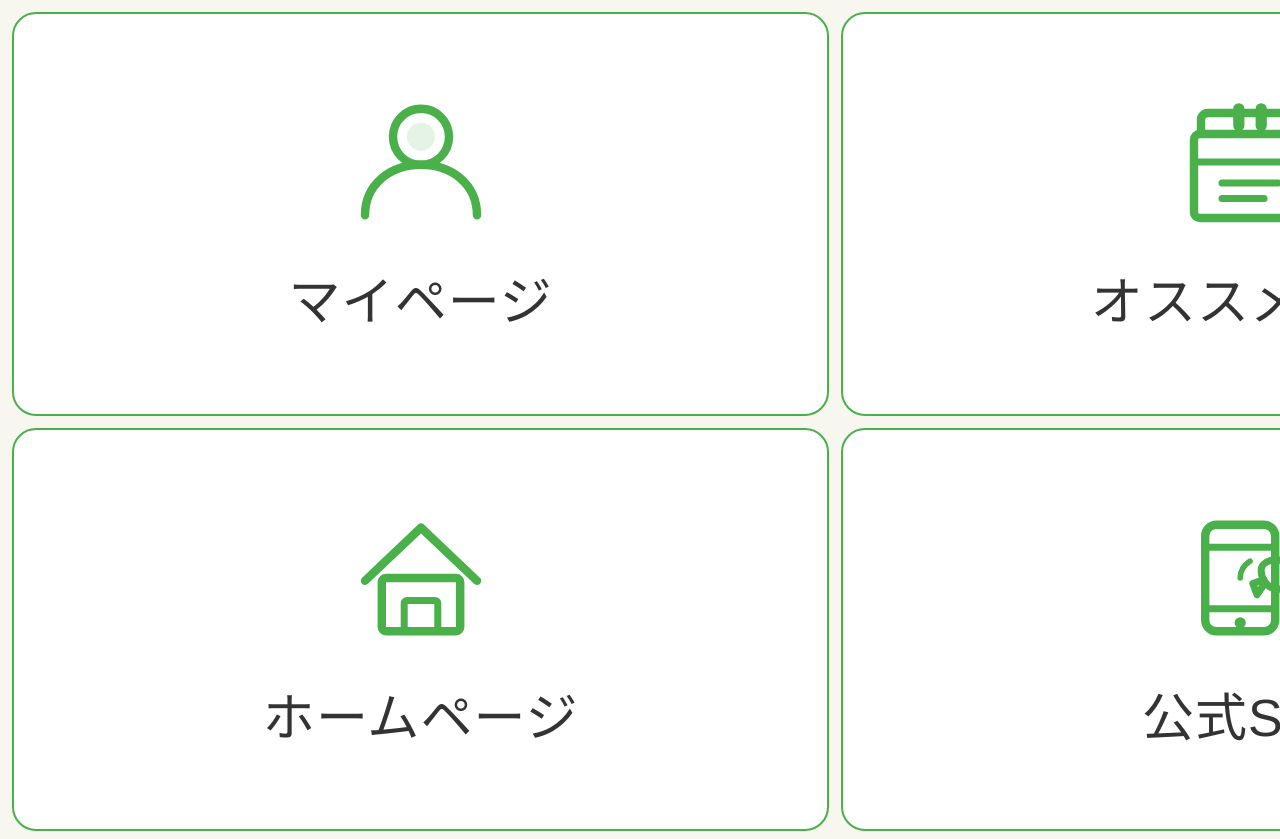
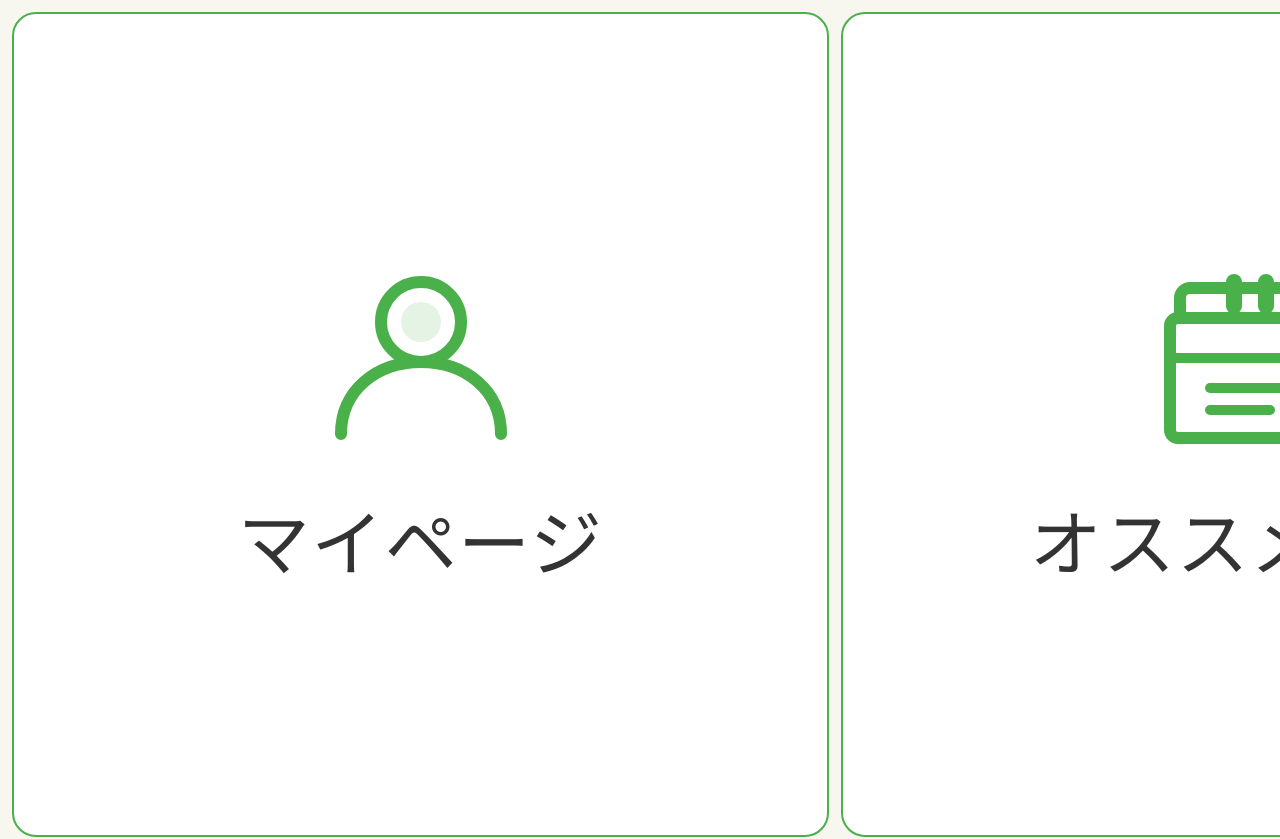
Before and after one commit to kmikawa0121-cmyk/line-crm, a website: page public/richmenu-preview.html in a window 1280 px wide. Shown: the top 839 px of the page. Drawn offline with Linux system fonts and the light colour scheme.

Commit message:
リッチメニュー画像を2500x1686サイズに修正

```diff
--- a/public/richmenu-preview.html
+++ b/public/richmenu-preview.html
@@ -6,7 +6,7 @@
   * { margin: 0; padding: 0; box-sizing: border-box; }
   body {
     width: 2500px;
-    height: 843px;
+    height: 1686px;
     background: #f7f7f0;
     display: grid;
     grid-template-columns: repeat(3, 1fr);
@@ -25,11 +25,11 @@
     gap: 28px;
   }
   .btn svg {
-    width: 140px;
-    height: 140px;
+    width: 200px;
+    height: 200px;
   }
   .btn span {
-    font-size: 52px;
+    font-size: 72px;
     color: #333;
     font-family: 'Hiragino Sans', 'Noto Sans JP', sans-serif;
     font-weight: 500;
```
